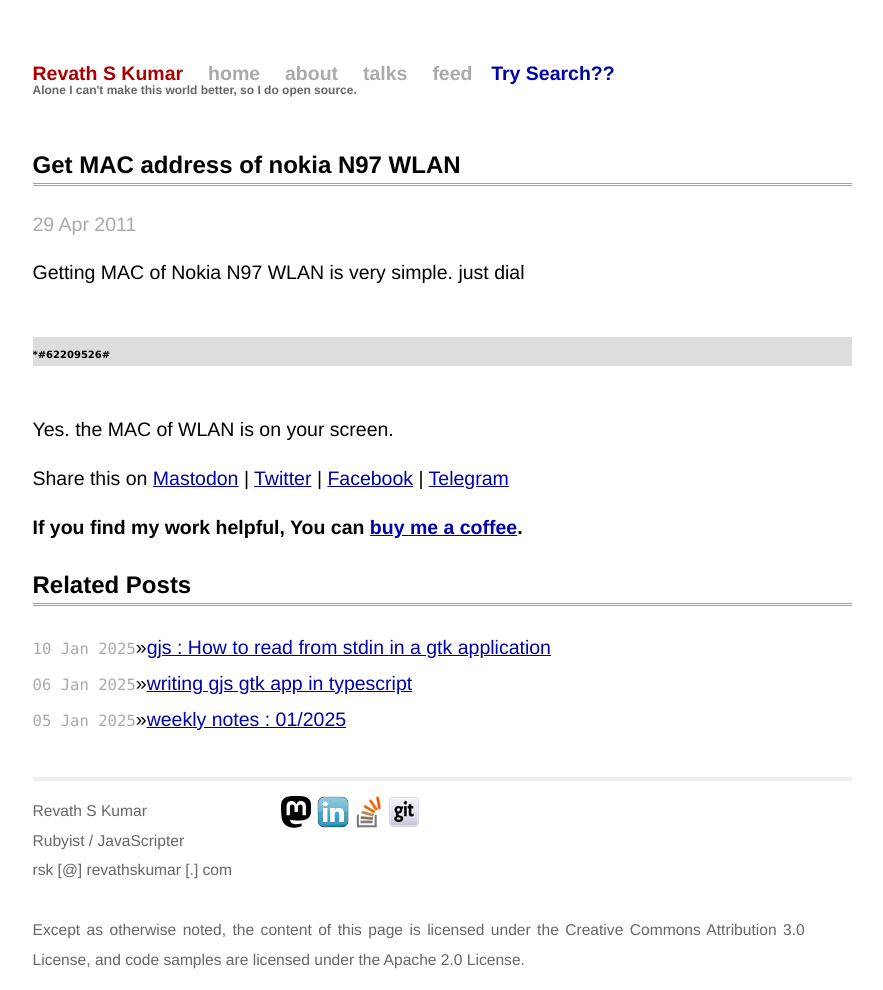
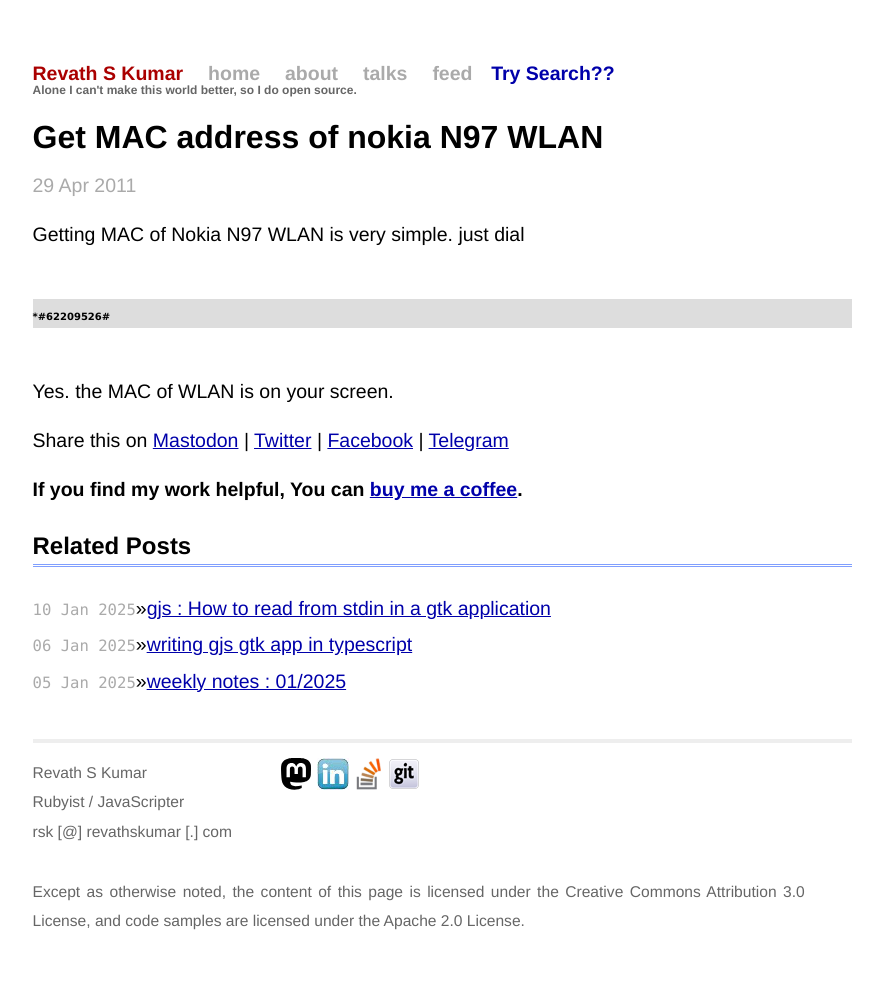
Before and after one commit to revathskumar/blog.revathskumar.com, a Jekyll site: the page built from _posts/2011-04-29-get-mac-address-of-nokia-n97-wlan.html, in a window 1280 px wide. Shown: the whole page, without its empty margins (198-1081 px from the left). Built offline with Jekyll 4.4.1, drawn with Linux system fonts in a browser that asks for light colours; after the commit the page ends 959 px from its top, so only the background shows below that.

Commit message:
fix: use h1 for post heading & time for post date

```diff
--- a/_layouts/post.html
+++ b/_layouts/post.html
@@ -2,8 +2,10 @@
 layout: default
 comments: true
 ---
-<h2>{{ page.title }}</h2>
-<p class="meta">{{ page.date | date_to_string }}</p>
+<h1>{{ page.title }}</h1>
+<p class="meta">
+<time datetime="{{ page.date }}">{{ page.date | date_to_string }}</time>
+</p>
 
 <div class="post">
 {{ content }}
```
